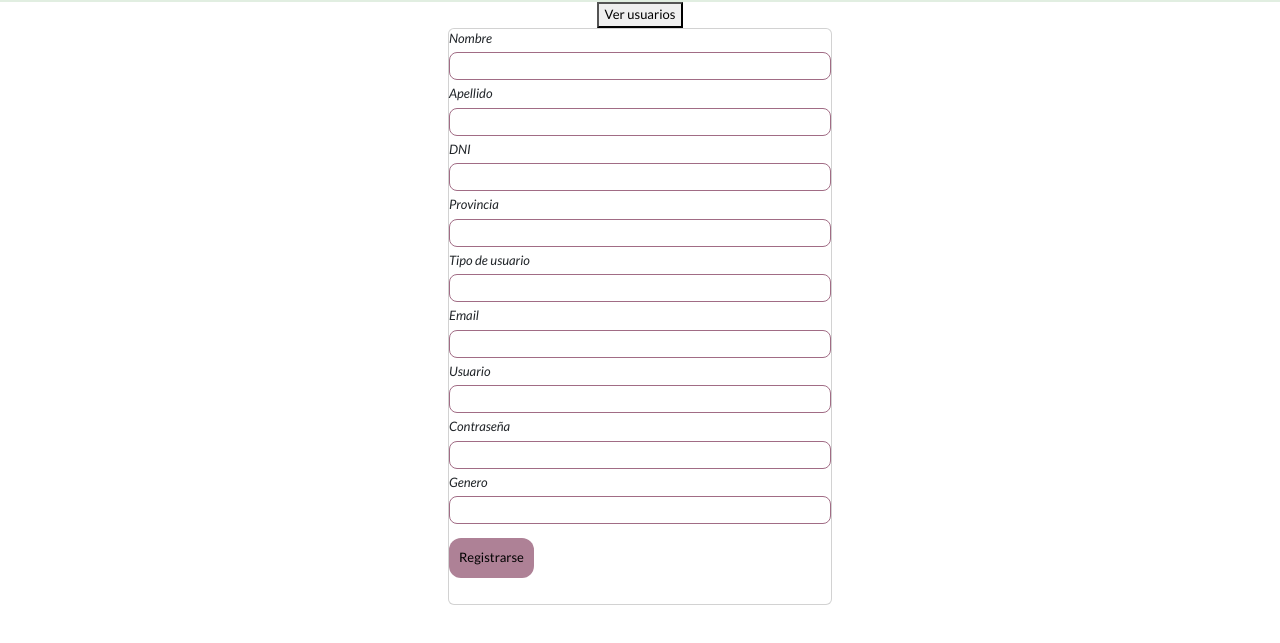
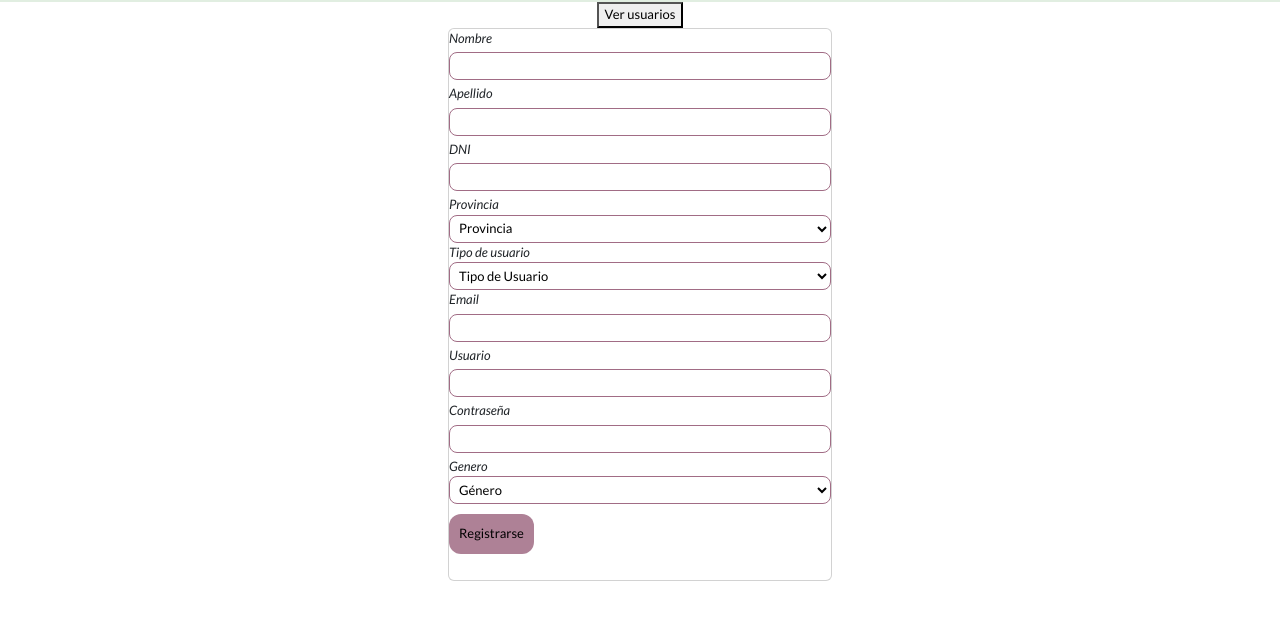
Before and after one commit to carogigena/backend, a website: page public/registro.html in a window 1280 px wide. Shown: the part 69-712 px from the top of the page. Drawn offline with nearby package versions, Linux system fonts and the light colour scheme; no server answers.

Commit message:
Combos desplegables

```diff
--- a/public/registro.html
+++ b/public/registro.html
@@ -89,43 +89,17 @@
 
           <div class="form-group">
              <label>Provincia</label>
-              <input type="number" name="provincia" id="usu-provincia" >
-
-
-             <!--
-            <select>
-             <option>Seleccione...</option>
-              <option id="provincias_idprovincias">Ciudad Autonoma de Buenos
-                Aires</option>
-              <option id="provincias_idprovincias">Buenos Aires</option>
-              <option id="provincias_idprovincias">Catamarca</option>
-              <option id="provincias_idprovincias">Chaco</option>
-              <option id="provincias_idprovincias">Chubut</option>
-              <option>Córdoba</option>
-              <option>Corrientes</option>
-              <option>Entre Ríos</option>
-              <option>Formosa</option>
-              <option>Jujuy</option>
-              <option>La Pampa</option>
-              <option>La Rioja</option>
-              <option>Mendoza</option>
-              <option>Misiones</option>
-              <option>Neuquén</option>
-              <option>Río Negro</option>
-              <option>Salta</option>
-              <option>San Juan</option>
-              <option>San Luis</option>
-              <option>Santa Cruz</option>
-              <option>Santa Fe</option>
-              <option>Santiago del Estero</option>
-              <option>Tierra del Fuego</option>
-              <option>Tucumán</option>
-            </select>-->
+              <select id="usu-provincia" placeholder="Provincia">
+                    <option value selected disabled>Provincia</option>
+                </select>
           </div>
 
           <div class="form-group">
             <label>Tipo de usuario</label>
-            <input type="number" name="tipo de usuario" id="usu-tipousuario">
+            <select id="usu-tipousuario" placeholder="Tipo de Usuario">
+              <option value selected disabled>Tipo de Usuario</option>
+          </select>
+          <!-- <input type="number" name="tipo de usuario" id="usu-tipousuario">-->
           </div>
 
           <div class="form-group">
@@ -145,7 +119,10 @@
 
           <div class="form-group">
             <label>Genero</label>
-            <input type="number" name="genero" id="usu-genero">
+            <select id="usu-genero" placeholder="Género">
+              <option value selected disabled>Género</option>
+          </select>
+          <!--<input type="number" name="genero" id="usu-genero">-->
           </div>
 
           <button type="submit" class="btn-registro">Registrarse</button>
```
